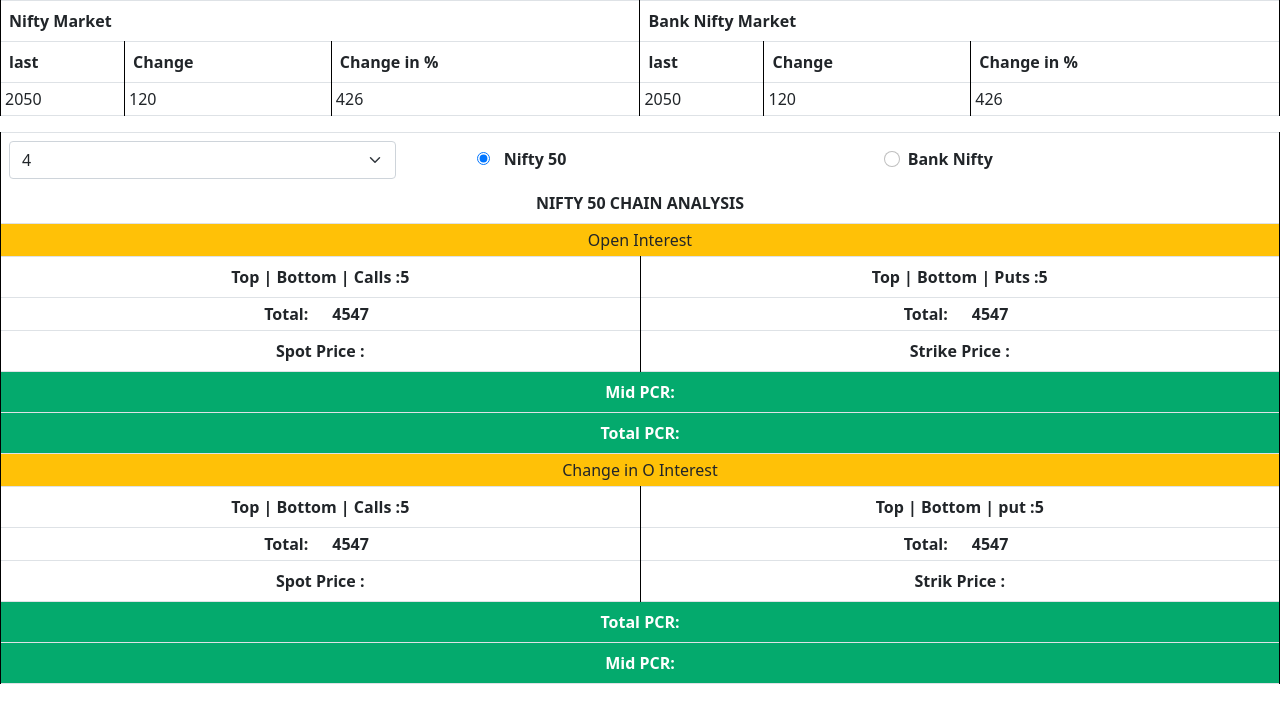
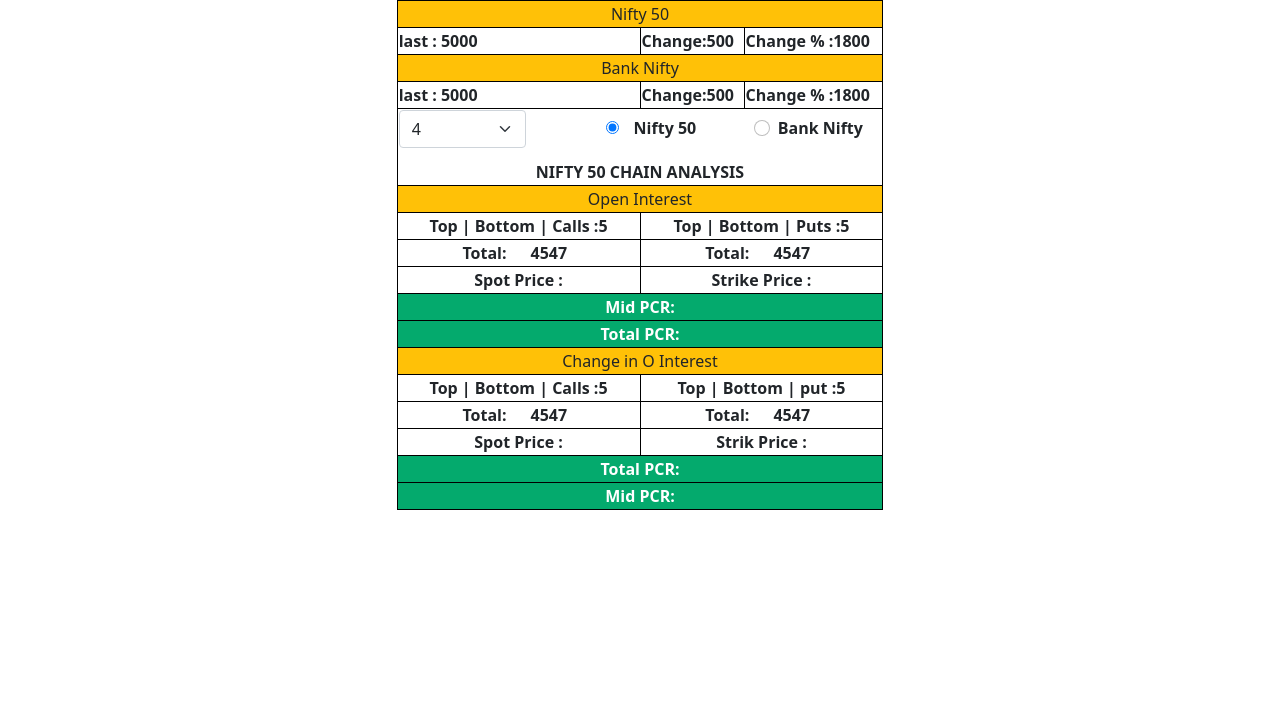
Before and after one commit to best800/MyApp, a website: page index.html in a window 1280 px wide. Drawn offline with nearby package versions, Linux system fonts and the light colour scheme; no server answers.

Commit message:
first commit

```diff
--- a/index.html
+++ b/index.html
@@ -18,8 +18,10 @@
             white-space: nowrap;
         }
 
-        .table td {
-            padding: 4px;
+         table td {
+            padding: 5px 2px;
+            width: 1%;
+
         }
 
         table td,
@@ -87,39 +89,24 @@
 
     <div class="conntainer">
         <div class="row">
-            <div class="col-sm-12 col-md-12">
-                <table class="table table-bordered">
-                    <tr>
-                        <th colspan="3">Nifty Market</th>
-                        <th colspan="3">Bank Nifty Market</th>
+            <div class="col-md-12">
+                <table class="table-bordered">
+                    <tr class="text-center bg-warning">
+                        <td colspan="3">Nifty 50</td>
                     </tr>
                     <tr>
-                        <th>last</th>
-                        <th>Change</th>
-                        <th>Change in %</th>
-                        <th>last</th>
-                        <th>Change</th>
-                        <th>Change in %</th>
+                        <th>last : 5000</th>
+                        <th>Change:<span>500</span></th>
+                        <th>Change % :1800</th>
                     </tr>
-
+                    <tr class="text-center bg-warning">
+                        <td colspan="3">Bank Nifty</td>
+                    </tr>
                     <tr>
-                        <td>2050</td>
-                        <td>120</td>
-                        <td>426</td>
-                        <td>2050</td>
-                        <td>120</td>
-                        <td>426</td>
+                        <th>last : 5000</th>
+                        <th>Change:<span>500</span></th>
+                        <th>Change % :1800</th>
                     </tr>
-                </table>
-            </div>
-        </div>
-
-    </div>
-
-    <div class="conntainer">
-        <div class="row">
-            <div class="col-sm-12">
-                <table class="table table-bordered">
                     <tr class="text-center">
                         <th colspan="3" id="currentDate">
                             <div id="option">
```
